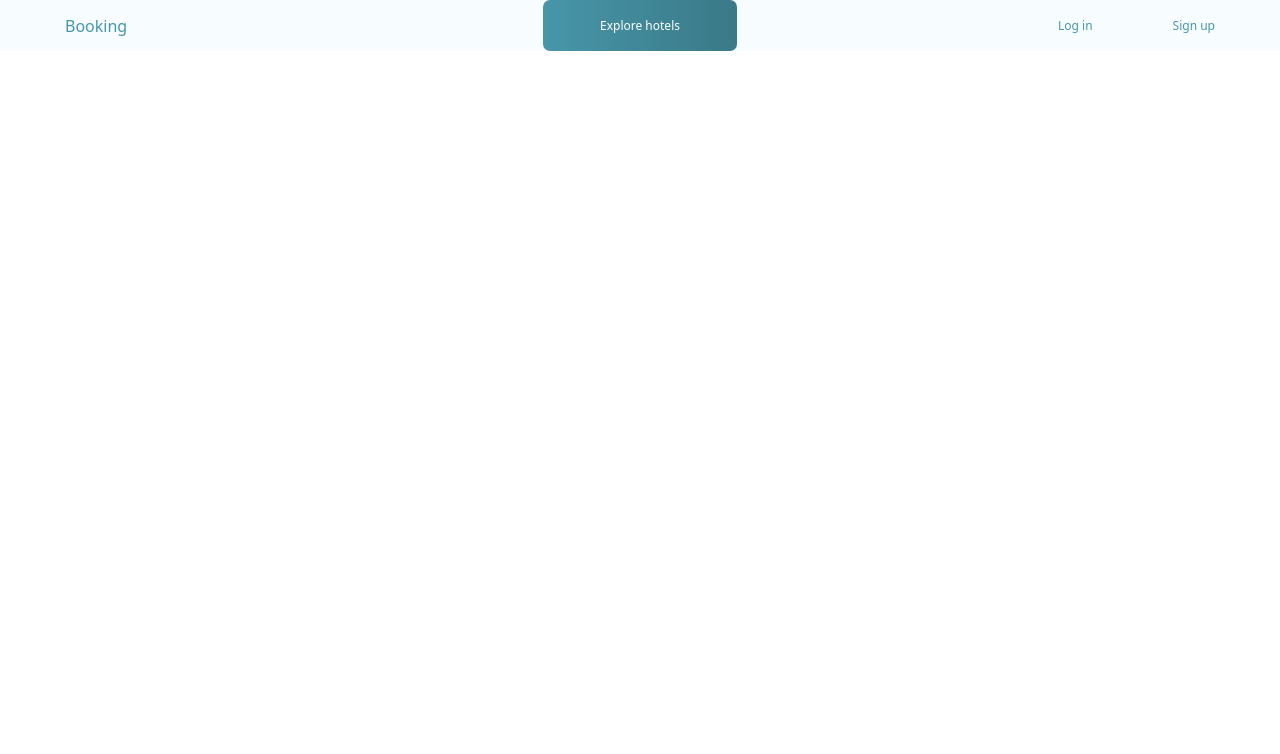
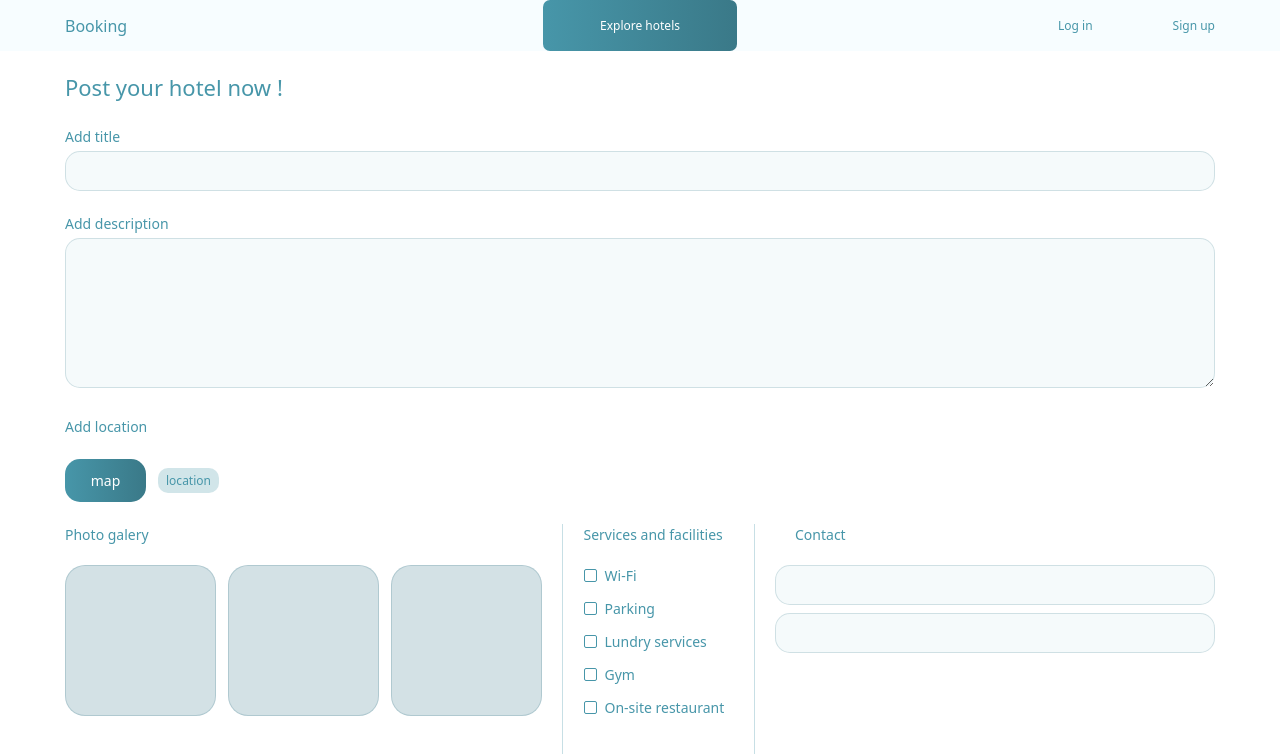
Before and after one commit to amineallioua/Hotel-project, a Vue app: page /NewHotel in a window 1280 px wide. Shown: the top 754 px of the page. Built offline with nearby package versions, Linux system fonts and the light colour scheme.

Commit message:
some updates on add hotel page

```diff
--- /dev/null
+++ b/src/components/newHotelBox.vue
@@ -0,0 +1,15 @@
+<template>
+<div class=" flex items-center gap-2 " >
+    <div class="w-[13px] h-[13px] rounded-[2px] border-[1.5px] border-[#4796A9] " ></div>
+    <p class=" text-[14px] text-[#4796A9] font-[400] " >{{item}}</p>
+</div>
+
+</template>
+<script>
+export default {
+props:{
+    item:String
+}
+}
+
+</script>
--- a/src/router/router.js
+++ b/src/router/router.js
@@ -9,6 +9,8 @@ import HotelDetails from '../views/hotelDetails.vue'
 import BookPage from '../views/bookPage.vue'
 import SettingsPage from '../views/settingsPage.vue'
 import ProfilePage from '../views/profilePage.vue'
+import NewHotel from '../views/newHotel.vue'
+
 
 
 
@@ -24,7 +26,8 @@ import ProfilePage from '../views/profilePage.vue'
     {path:'/HotelDetails' , component:HotelDetails },
     {path:'/Book' , component:BookPage  },
     {path:'/Settings', component:SettingsPage},
-    {path:'/Profile' , component:ProfilePage }
+    {path:'/Profile' , component:ProfilePage },
+    {path:'/NewHotel' , component:NewHotel}
   ]
 
   const router = createRouter({
--- /dev/null
+++ b/src/views/newHotel.vue
@@ -0,0 +1,96 @@
+<template>
+    <div class=" w-full   px-[65px] pt-[51px] text-white pb-10 ">
+        <h1 class=" text-[#4796A9] text-[22px] font-[500] mt-[20px] ">Post your hotel now !</h1>
+        <form class=" flex flex-col gap-[22px] mt-[22px] ">
+            <div>
+                <label for="Add title" class="block text-[#4796A9] mb-1 text-[14px] font-[500] ">Add title</label>
+                <input type="text" id="Add title"
+                    class="  border-[1px] border-[#3A7988] border-opacity-20 w-full text-[14px] text-[#1e4e5a] pl-4 bg-[#4796A9] bg-opacity-5 h-[40px] outline-none rounded-[15px] " />
+            </div>
+            <div>
+                <label for="Add description" class="block text-[#4796A9] mb-1 text-[14px] font-[500]">Add
+                    description</label>
+                <textarea name=""
+                    class="border-[1px] border-[#3A7988] border-opacity-20 w-full text-[14px] text-[#1e4e5a] px-4 py-3 bg-[#4796A9] bg-opacity-5 h-[150px] outline-none rounded-[15px] "
+                    id="Add description"></textarea>
+
+            </div>
+            <h1 class=" text-[#4796A9]  text-[14px] font-[500] ">Add location</h1>
+            <div class=" flex gap-3 items-center ">
+                <button class=" bg-custom-gradient h-[43px] w-[81px] rounded-[15px] text-white text-[14px] font-[500] ">
+                    map </button>
+                <button
+                    class=" bg-[#4796A9] bg-opacity-25 h-[25px] w-[61px] rounded-[10px] text-[#4796A9] text-[12px] font-[500] ">
+                    location </button>
+            </div>
+
+
+
+            <div class=" w-full flex gap-5 justify-between ">
+                <div>
+                    <h1 class=" text-[#4796A9]  text-[14px] font-[500] ">Photo galery</h1>
+                    <div class=" flex flex-wrap gap-3 items-center ">
+                        <div class=" mt-5 w-[151px] h-[151px] rounded-[20px] bg-[#3A798838] bg-opacity-20 border-[1px] border-[#3A798838]  "
+                            v-for="(item, index) in 3" :key="index"></div>
+                    </div>
+                </div>
+
+
+
+
+
+                <div class=" w-[1px] h-[300px] bg-[#4796A9] bg-opacity-30 "></div>
+
+
+
+
+                <div>
+                    <h1 class=" text-[#4796A9]  text-[14px] font-[500] ">Services and facilities</h1>
+                    <div class=" flex flex-col gap-3  w-[150px]  mt-5">
+                        <NewHotelBox v-for="(item, index) in advantages" :key="index" :item="item" />
+                    </div>
+                </div>
+
+
+
+                <div class=" w-[1px] h-[300px] bg-[#4796A9] bg-opacity-30 "></div>
+
+
+
+
+
+                <div>
+                    <h1 class=" text-[#4796A9] pl-5 text-[14px] font-[500] ">Contact</h1>
+                <input type="text" id="Phone number"
+                    class=" border-[1px] mt-5 border-[#3A7988] border-opacity-20 w-full text-[14px] text-[#1e4e5a] h-[40px] pl-4 bg-[#4796A9] bg-opacity-5 outline-none rounded-[15px] " />
+                <input type="text" id="Phone number"
+                    class=" border-[1px] mt-2 border-[#3A7988] border-opacity-20 w-full text-[14px] text-[#1e4e5a] h-[40px] pl-4 bg-[#4796A9] bg-opacity-5 outline-none rounded-[15px] " />
+                </div>
+
+
+
+
+
+
+            </div>
+
+
+        </form>
+    </div>
+
+</template>
+<script>
+import NewHotelBox from '../components/newHotelBox.vue';
+
+
+export default {
+    components: {
+        NewHotelBox
+    },
+    data() {
+        return {
+            advantages: ['Wi-Fi', 'Parking', 'Lundry services', 'Gym', 'On-site restaurant']
+        }
+    }
+}
+</script>
--- a/src/views/profilePage.vue
+++ b/src/views/profilePage.vue
@@ -12,9 +12,11 @@
                     <div class="w-full flex flex-col gap-1 pr-10 ">
                         <div class=" flex justify-between h-[20px]   ">
                             <h1 class=" font-[500] text-[18px] text-[#4796A9] ">User Name</h1>
+                            <router-link to="/newHotel">
                             <button
                                 class=" rounded-[20px] shadow-lg bg-custom-gradient text-white w-[92px] h-[30px] font-[500] text-[14px] ">Add
                                 hotel</button>
+                            </router-link>
                         </div>
                         <p class=" text-[#4796A9] text-[12px] font-[400] "> X user contry</p>
                         <p class=" text-[#729FAA] font-[400] text-[10px] mt-1  ">Lorem Ipsum is simply dummy text of the
@@ -47,9 +49,12 @@
             </div>
         </div>
         <div class=" flex justify-between my-5 ">
-            <h1 class=" font-[500] text-[22px] text-[#4796A9] ml-[36px] ">Your hotels</h1> <button
+            <h1 class=" font-[500] text-[22px] text-[#4796A9] ml-[36px] ">Your hotels</h1>
+            <router-link to="/newHotel">
+            <button
                 class=" rounded-[20px] shadow-lg bg-custom-gradient text-white w-[92px] h-[30px] font-[500] text-[14px] ">Add
                 hotel</button>
+            </router-link>
         </div>
 
 
```
